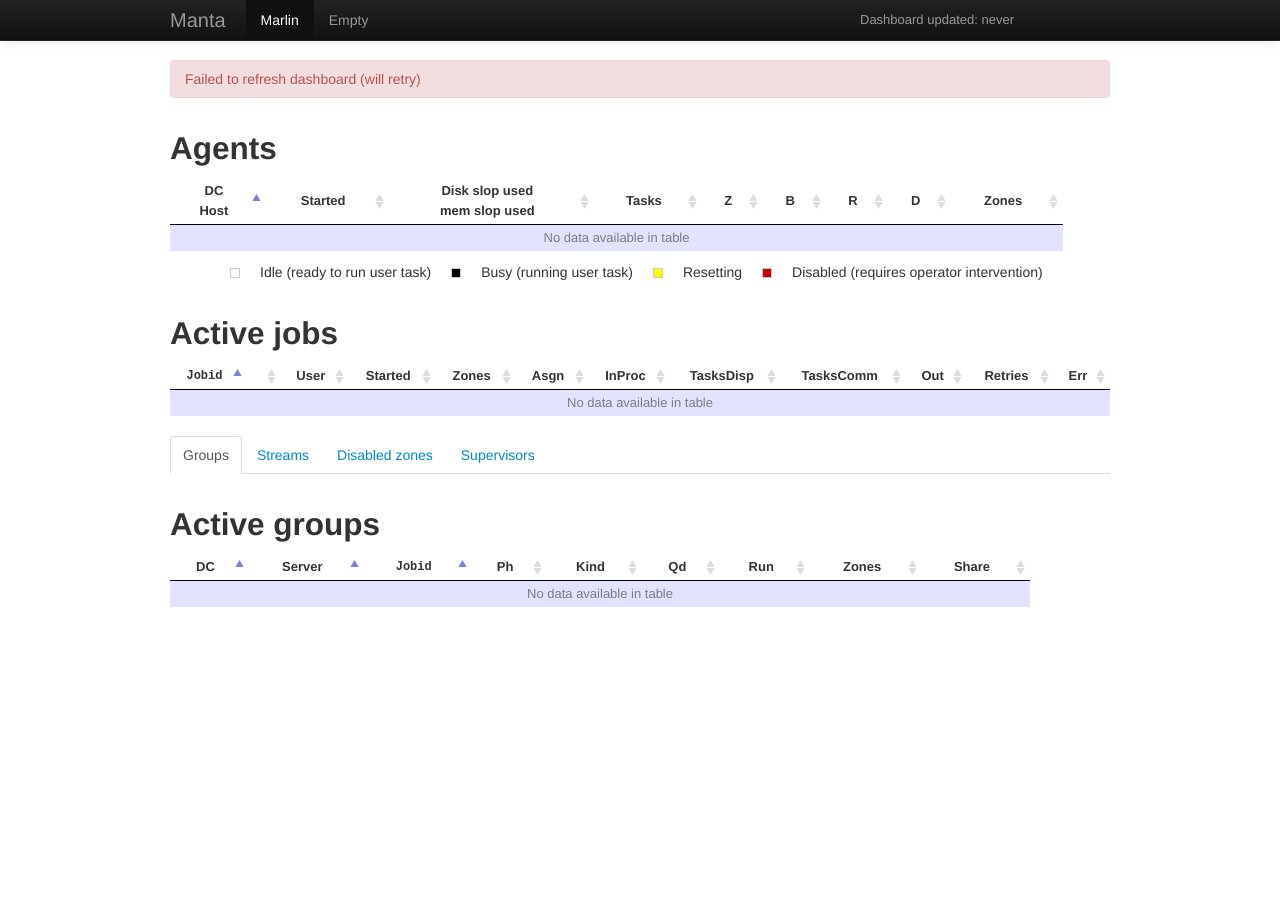
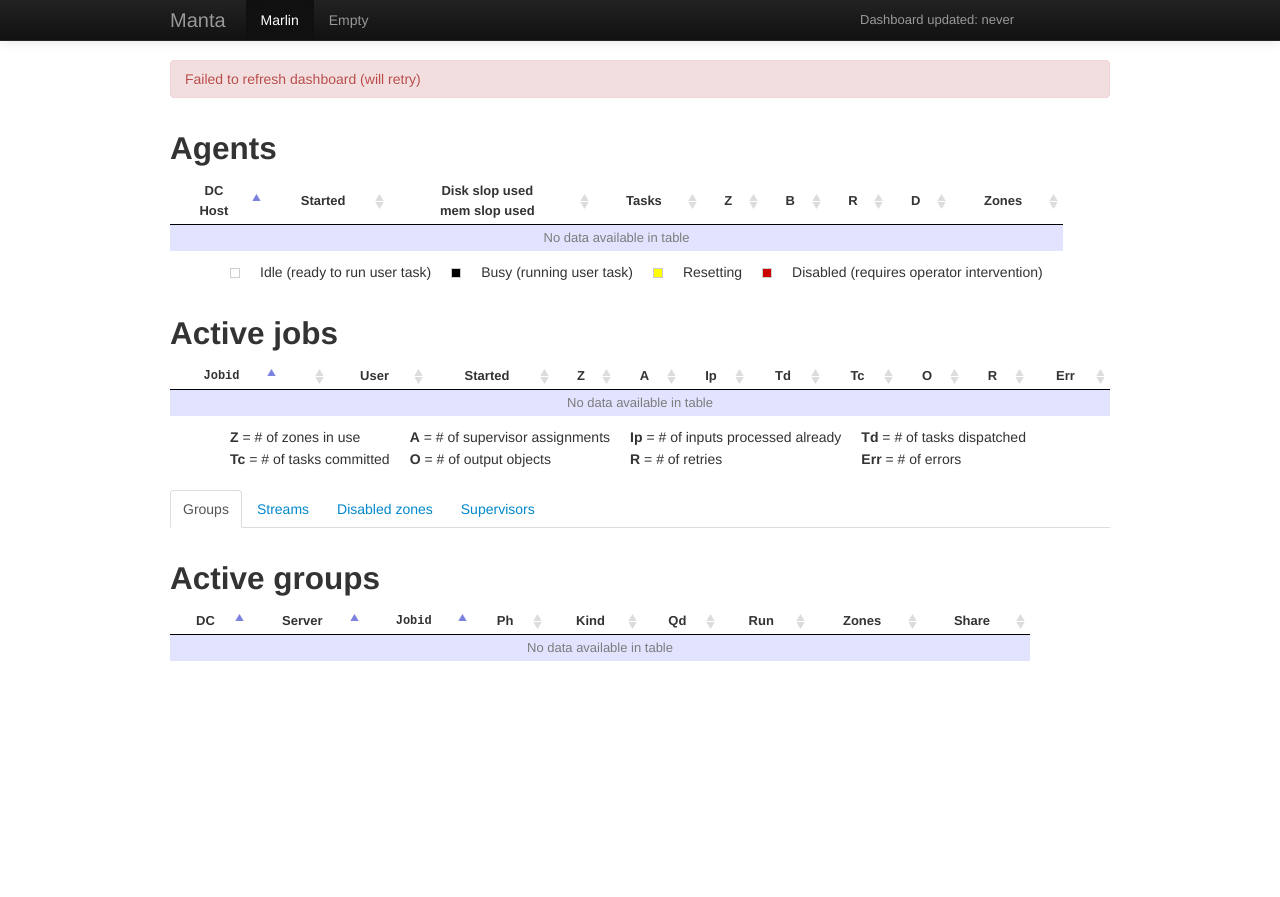
Before and after one commit to TritonDataCenter/manta-marlin-dashboard, a website: page www/index.htm in a window 1280 px wide. Drawn offline with Linux system fonts and the light colour scheme; no server answers.

Commit message:
jobs table is too wide

```diff
--- a/www/index.htm
+++ b/www/index.htm
@@ -71,6 +71,22 @@
 	<div class="span12">
         	<h2>Active jobs</h2>
 		<table id="mJobTable" class="mDataTable"></table>
+		<div class="mZoneStateLegend">
+		<table>
+		<tr>
+		    <td><strong>Z</strong> = # of zones in use</td>
+		    <td><strong>A</strong> = # of supervisor assignments</td>
+		    <td><strong>Ip</strong> = # of inputs processed already</td>
+		    <td><strong>Td</strong> = # of tasks dispatched</td>
+		</tr>
+		<tr>
+		    <td><strong>Tc</strong> = # of tasks committed</td>
+		    <td><strong>O</strong> = # of output objects</td>
+		    <td><strong>R</strong> = # of retries</td>
+		    <td><strong>Err</strong> = # of errors</td>
+		</tr>
+		</table>
+		</div>
 	</div>
       </div>
 
--- a/www/mdashboard.js
+++ b/www/mdashboard.js
@@ -38,13 +38,13 @@
 		{ 'sTitle': '' },
 		{ 'sTitle': 'User' },
 		{ 'sTitle': 'Started' },
-		{ 'sTitle': 'Zones' },
-		{ 'sTitle': 'Asgn' },
-		{ 'sTitle': 'InProc' },
-		{ 'sTitle': 'TasksDisp' },
-		{ 'sTitle': 'TasksComm' },
-		{ 'sTitle': 'Out' },
-		{ 'sTitle': 'Retries' },
+		{ 'sTitle': 'Z' },
+		{ 'sTitle': 'A' },
+		{ 'sTitle': 'Ip' },
+		{ 'sTitle': 'Td' },
+		{ 'sTitle': 'Tc' },
+		{ 'sTitle': 'O' },
+		{ 'sTitle': 'R' },
 		{ 'sTitle': 'Err' }
 	    ]
 	}
```
